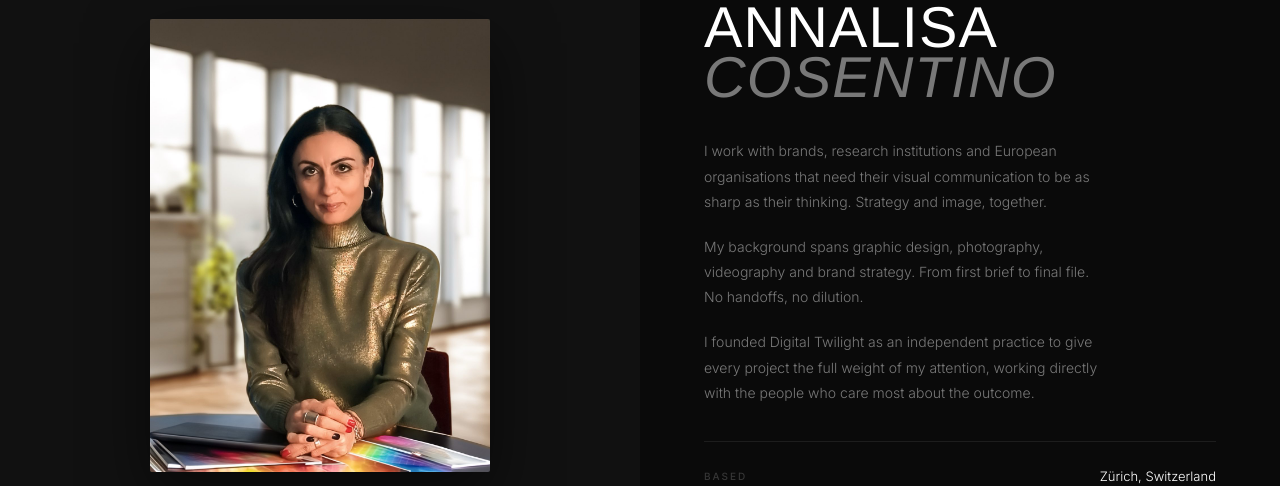
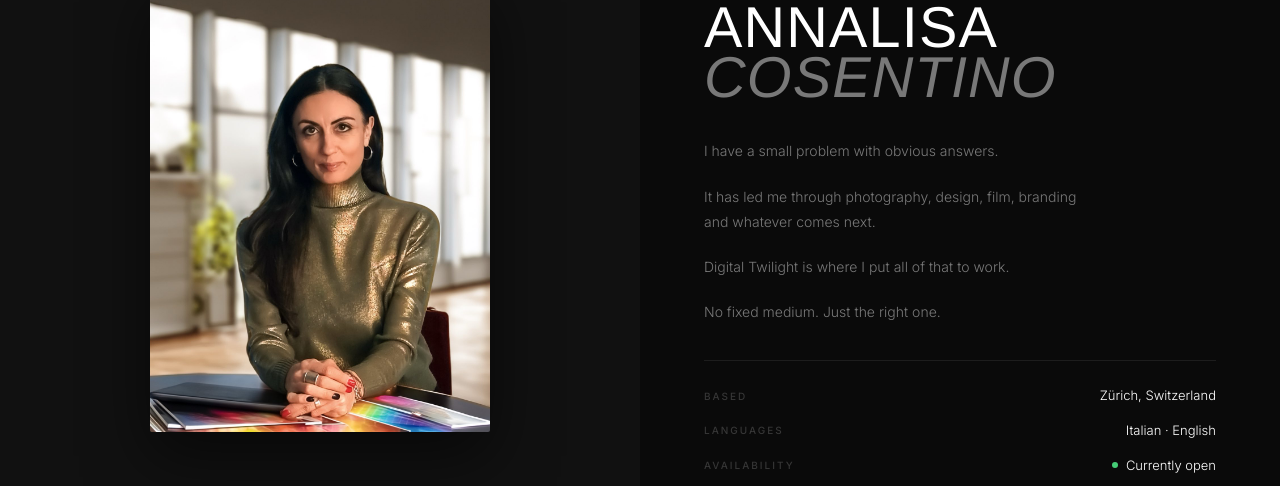
Before and after one commit to aneecoco-lgtm/digital-twilight, a React (Vite) app: page / in a window 1280 px wide. Shown: the part 4371-4857 px from the top of the page. Built offline with nearby package versions, Linux system fonts and the light colour scheme.

Commit message:
Update bio copy

```diff
--- a/src/components/About.jsx
+++ b/src/components/About.jsx
@@ -28,9 +28,10 @@ export default function About() {
       <div className="about-text reveal" ref={textRef}>
         <span className="label" style={{ display: 'block', marginBottom: 32 }}>About</span>
         <h2 className="about-name">Annalisa<br /><em>Cosentino</em></h2>
-        <p>I work with brands, research institutions and European organisations that need their visual communication to be as sharp as their thinking. Strategy and image, together.</p>
-        <p>My background spans graphic design, photography, videography and brand strategy. From first brief to final file. No handoffs, no dilution.</p>
-        <p>I founded Digital Twilight as an independent practice to give every project the full weight of my attention, working directly with the people who care most about the outcome.</p>
+        <p>I have a small problem with obvious answers.</p>
+        <p>It has led me through photography, design, film, branding and whatever comes next.</p>
+        <p>Digital Twilight is where I put all of that to work.</p>
+        <p>No fixed medium. Just the right one.</p>
         <div className="about-facts">
           <div className="fact">
             <span className="fact-k label">Based</span>
```
